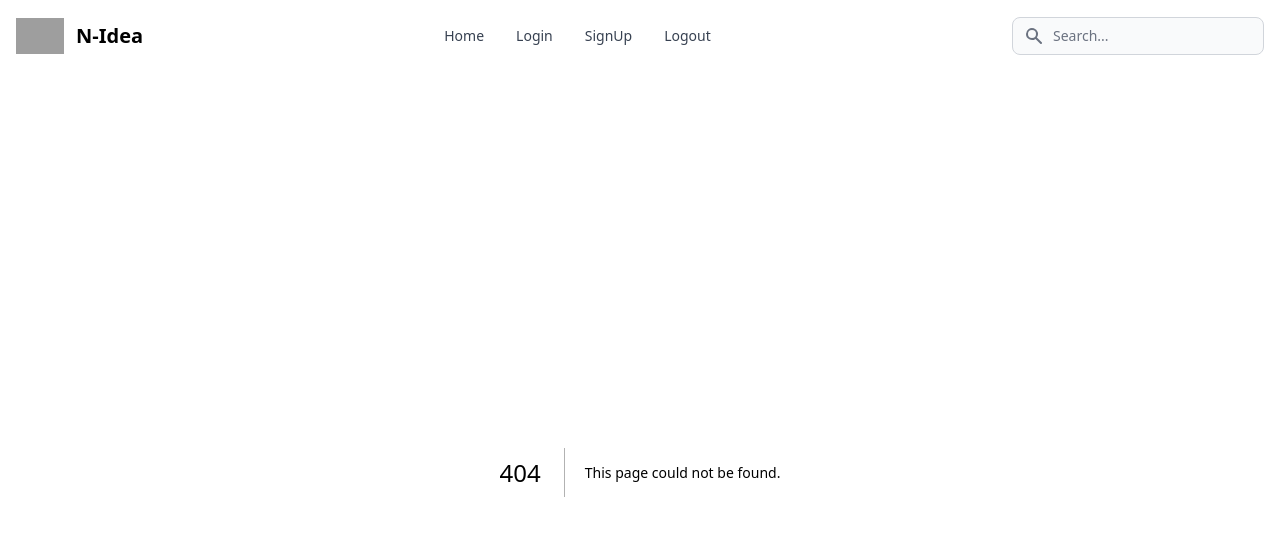
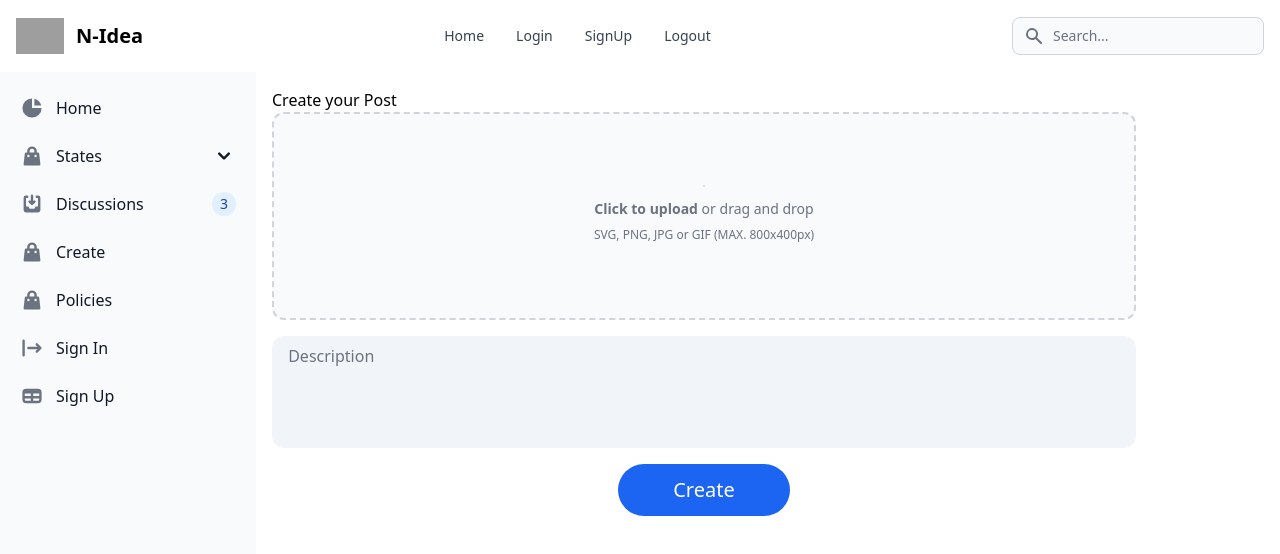
Before and after one commit to GeetanshuGarg39/TRINIT-_N-Idea_DEV, a Next.js app in the folder my-project/: page /post in a window 1280 px wide. Before the commit this address had no page. Shown: the top 554 px of the page. Built offline with nearby package versions, Linux system fonts and the light colour scheme; grey boxes are pictures that could not be loaded.

Commit message:
Added user interative create post page

```diff
--- a/my-project/components/Sidebar.js
+++ b/my-project/components/Sidebar.js
@@ -47,6 +47,13 @@ export default function Sidebar() {
                         </li>
 
                         <li>
+                            <Link href="/post" className="flex items-center p-2 text-base font-normal text-gray-900 rounded-lg dark:text-white hover:bg-gray-100 dark:hover:bg-gray-700">
+                                <svg aria-hidden="true" className="flex-shrink-0 w-6 h-6 text-gray-500 transition duration-75 dark:text-gray-400 group-hover:text-gray-900 dark:group-hover:text-white" fill="currentColor" viewBox="0 0 20 20" xmlns="http://www.w3.org/2000/svg"><path fillRule="evenodd" d="M10 2a4 4 0 00-4 4v1H5a1 1 0 00-.994.89l-1 9A1 1 0 004 18h12a1 1 0 00.994-1.11l-1-9A1 1 0 0015 7h-1V6a4 4 0 00-4-4zm2 5V6a2 2 0 10-4 0v1h4zm-6 3a1 1 0 112 0 1 1 0 01-2 0zm7-1a1 1 0 100 2 1 1 0 000-2z" clipRule="evenodd"></path></svg>
+                                <span className="flex-1 ml-3 whitespace-nowrap">Create</span>
+                            </Link>
+                        </li>
+
+                        <li>
                             <Link href="/policies" className="flex items-center p-2 text-base font-normal text-gray-900 rounded-lg dark:text-white hover:bg-gray-100 dark:hover:bg-gray-700">
                                 <svg aria-hidden="true" className="flex-shrink-0 w-6 h-6 text-gray-500 transition duration-75 dark:text-gray-400 group-hover:text-gray-900 dark:group-hover:text-white" fill="currentColor" viewBox="0 0 20 20" xmlns="http://www.w3.org/2000/svg"><path fillRule="evenodd" d="M10 2a4 4 0 00-4 4v1H5a1 1 0 00-.994.89l-1 9A1 1 0 004 18h12a1 1 0 00.994-1.11l-1-9A1 1 0 0015 7h-1V6a4 4 0 00-4-4zm2 5V6a2 2 0 10-4 0v1h4zm-6 3a1 1 0 112 0 1 1 0 01-2 0zm7-1a1 1 0 100 2 1 1 0 000-2z" clipRule="evenodd"></path></svg>
                                 <span className="flex-1 ml-3 whitespace-nowrap">Policies</span>
--- /dev/null
+++ b/my-project/src/pages/post.js
@@ -0,0 +1,33 @@
+import Sidebar from "components/Sidebar"
+
+const post = () => {
+  return (
+    <>
+    <Sidebar/>
+
+    <form className="flex flex-col max-w-4xl p-4 sm:ml-64 h-screen">
+    <h1 className="">Create your Post</h1>
+
+        <div className="flex flex-col items-center justify-center max-w-1/2 ">
+            <label for="dropzone-file" className="flex flex-col items-center justify-center w-full h-64 border-2 border-gray-300 border-dashed rounded-xl cursor-pointer bg-gray-50 dark:hover:bg-bray-800 dark:bg-gray-700 hover:bg-gray-100 dark:border-gray-600 dark:hover:border-gray-500 dark:hover:bg-gray-600">
+                <div class="flex flex-col items-center justify-center pt-5 pb-6 h-1/2">
+                    <svg aria-hidden="true" className="w-10 h-10 mb-3 text-gray-400" fill="none" stroke="currentColor" viewBox="0 0 24 24" xmlns="http://www.w3.org/2000/svg"><path stroke-linecap="round" stroke-linejoin="round" stroke-width="2" d="M7 16a4 4 0 01-.88-7.903A5 5 0 1115.9 6L16 6a5 5 0 011 9.9M15 13l-3-3m0 0l-3 3m3-3v12"></path></svg>
+                    <p className="mb-2 text-sm text-gray-500 dark:text-gray-400"><span className="font-semibold">Click to upload</span> or drag and drop</p>
+                    <p className="text-xs text-gray-500 dark:text-gray-400">SVG, PNG, JPG or GIF (MAX. 800x400px)</p>
+                </div>
+                <input id="dropzone-file" type="file" class="hidden" />
+            </label>
+
+            <textarea className="w-full bg-slate-100 h-1/3 border-none block resize-none m-4 rounded-xl" placeholder=" Description"></textarea>
+            <button className="rounded-full w-1/5 text-xl text-white p-3 bg-blue-600 hover:bg-sky-600 ">Create</button>
+
+        </div>
+
+
+    </form>
+
+    </>
+  )
+}
+
+export default post
```
